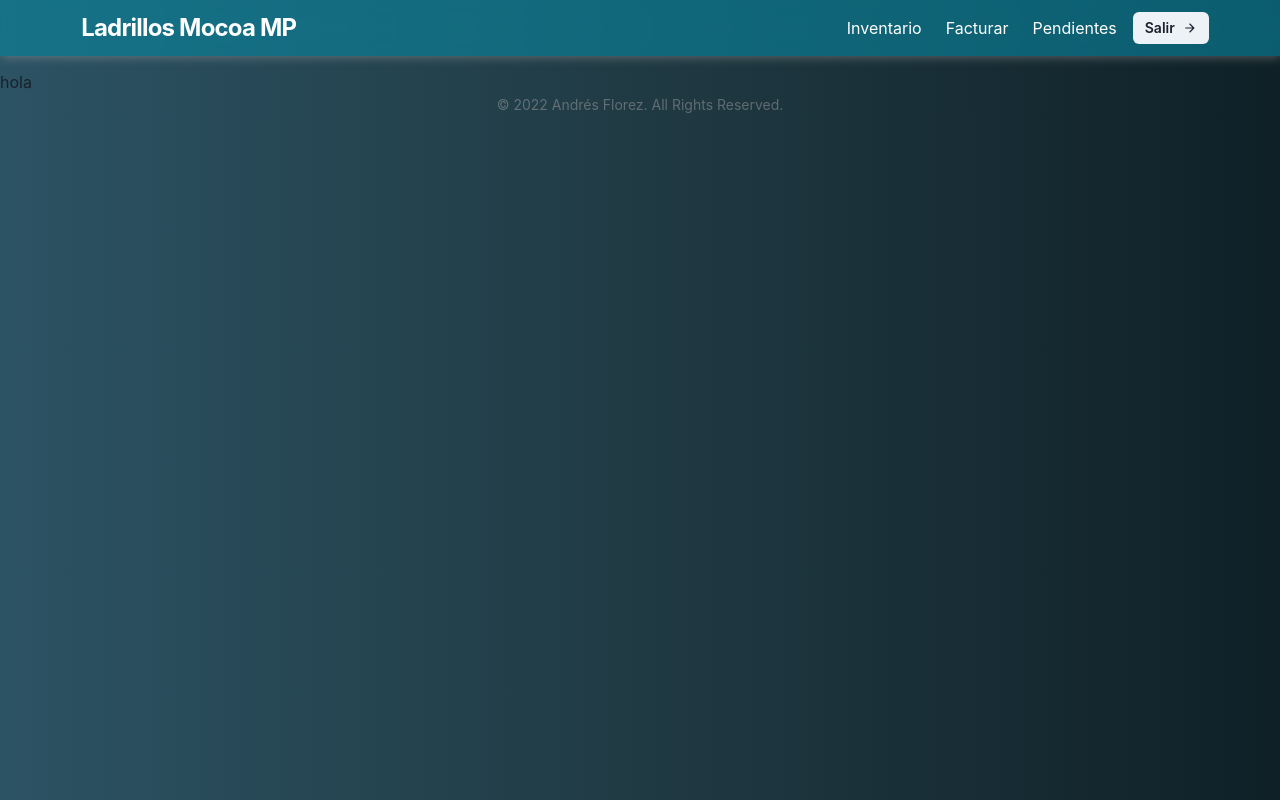
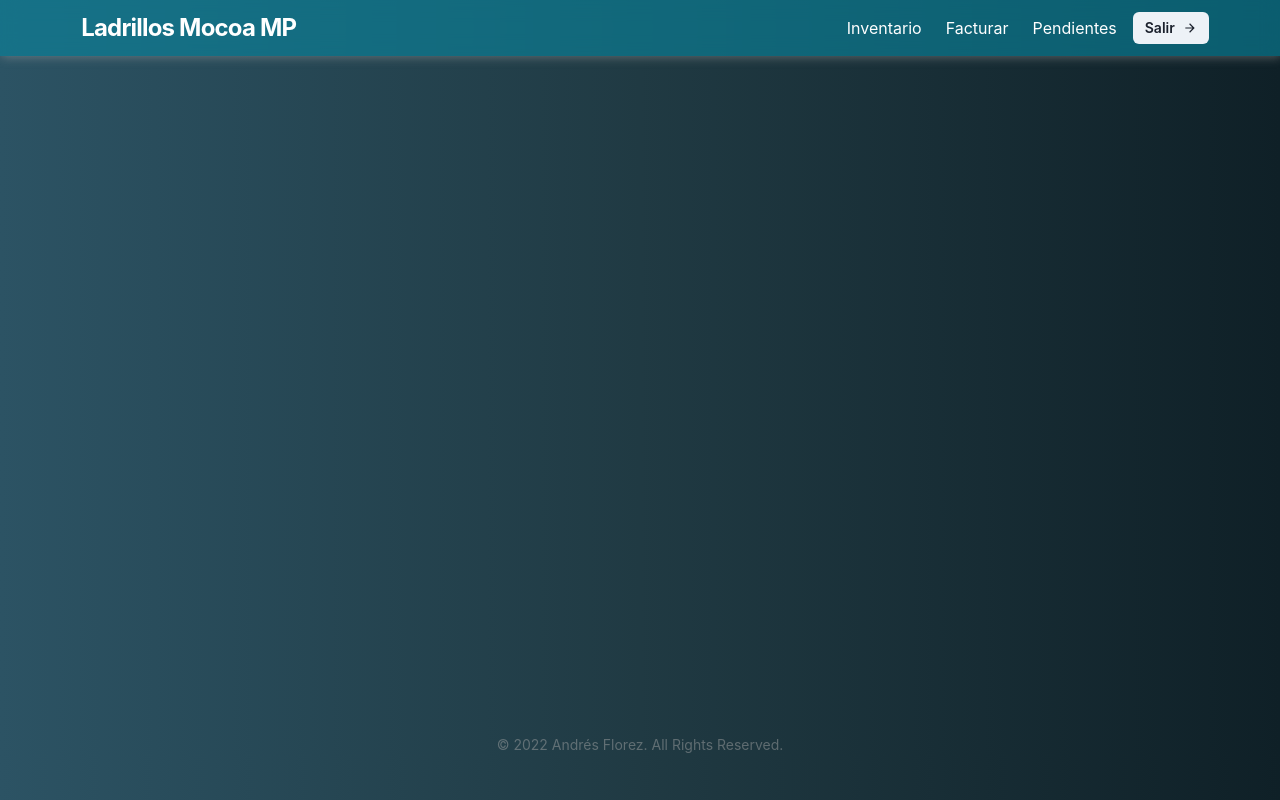
Before and after one commit to andresflorez16/ladrillos-mocoa, a Next.js app: page /inventario/1 in a window 1280 px wide. Built offline with nearby package versions, Linux system fonts and the light colour scheme; no server answers; sample sign-in values are in the browser's storage.

Commit message:
product page

```diff
--- a/pages/inventario/[id].tsx
+++ b/pages/inventario/[id].tsx
@@ -14,12 +14,21 @@ const Product: NextPage = () => {
   const user = useUser()
 
   useEffect(() => {
-
+    user
   }, [user])
   return (
-    <>
-      hola
-    </>
+    <Box
+      m='0 auto'
+      w='90%'
+      h='83vh'
+    >
+      {
+        user === USER_STATES.NOT_KNOWN &&
+          <Box w='100%' h='100%'>
+            <Loader />
+          </Box>
+      }
+    </Box>
   )
 }
 
```
